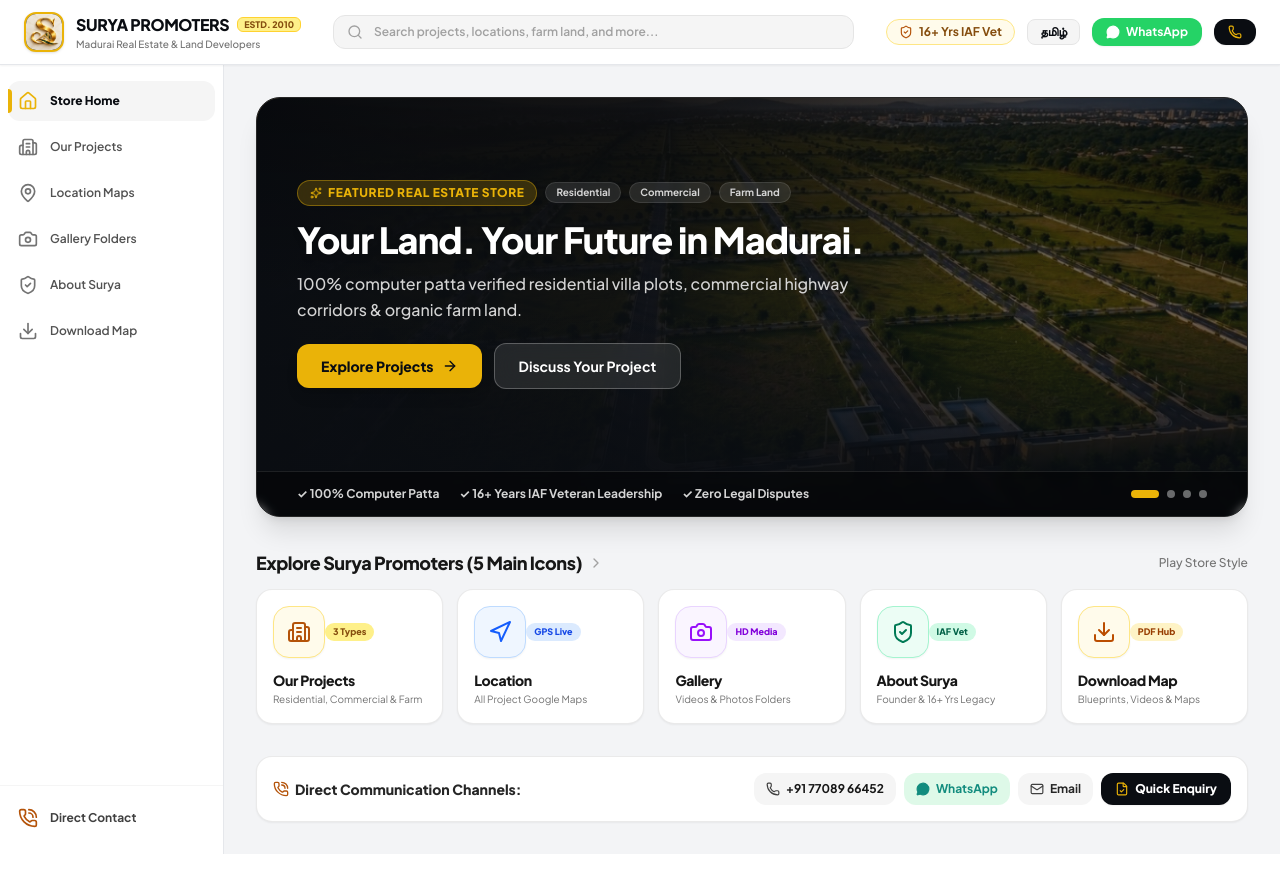
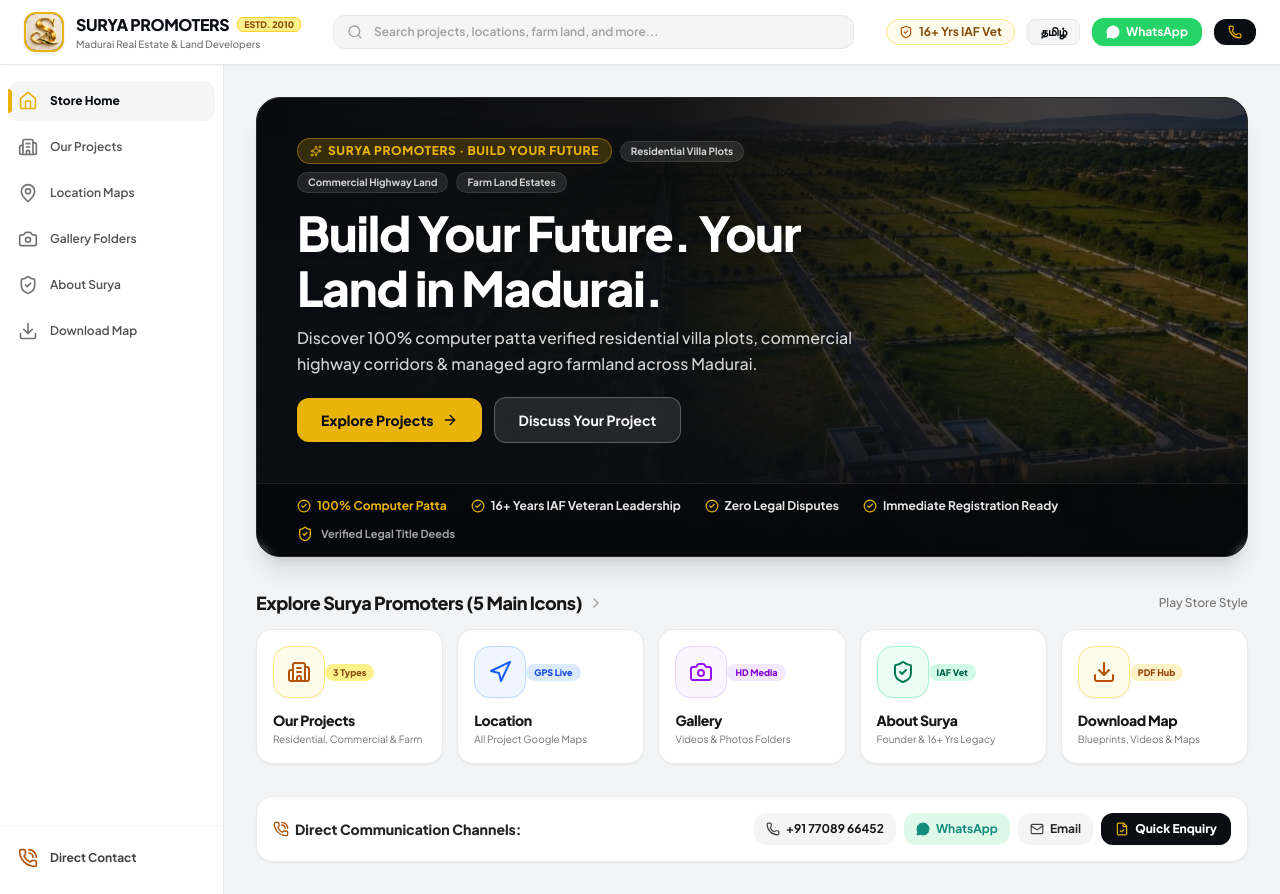
Before and after one commit to Suman-1108/surya_promoter, a Next.js app: page / in a window 1280 px wide. Before the commit the page ends 854 px from the top, so only its background shows below. Built offline with nearby package versions, Linux system fonts and the light colour scheme.

Commit message:
feat(hero): remove orange garden carousel and show permanent Surya Build Your Future plots showcase

```diff
--- a/src/app/page.tsx
+++ b/src/app/page.tsx
@@ -599,95 +599,6 @@ const DOWNLOAD_ITEMS = [
   },
 ];
 
-// -----------------------------------------------------------------------------
-// HERO SHOWCASE CAROUSEL SLIDES (Microsoft Store Carousel Style)
-// -----------------------------------------------------------------------------
-interface HeroSlide {
-  id: string;
-  badge: { en: string; ta: string };
-  badgeColor: string;
-  title: { en: string; ta: string };
-  subtitle: { en: string; ta: string };
-  pills: string[];
-  trustBadges: string[];
-  image: string;
-  primaryLabel: { en: string; ta: string };
-  primaryAction: string;
-  secondaryLabel: { en: string; ta: string };
-  secondaryAction: string;
-}
-
-const HERO_SLIDES: HeroSlide[] = [
-  {
-    id: "master",
-    badge: { en: "Featured Real Estate Store", ta: "மதுரை பிரீமியம் நிலங்கள்" },
-    badgeColor: "bg-[#EAB308]/20 border-[#EAB308]/40 text-[#EAB308]",
-    title: { en: "Your Land. Your Future in Madurai.", ta: "உங்கள் நிலம். உங்கள் எதிர்காலம்." },
-    subtitle: {
-      en: "100% computer patta verified residential villa plots, commercial highway corridors & organic farm land.",
-      ta: "100% தெளிவான கணினி பட்டாவுடன் கூடிய குடியிருப்பு, வணிக மற்றும் இயற்கை பண்ணை நிலங்கள்.",
-    },
-    pills: ["Residential", "Commercial", "Farm Land"],
-    trustBadges: ["✓ 100% Computer Patta", "✓ 16+ Years IAF Veteran Leadership", "✓ Zero Legal Disputes"],
-    image: "/images/hero/hero-gated-layout.jpg",
-    primaryLabel: { en: "Explore Projects", ta: "திட்டங்களை காண்க" },
-    primaryAction: "projects-residential",
-    secondaryLabel: { en: "Discuss Your Project", ta: "நேரடி ஆலோசனை" },
-    secondaryAction: "enquiry",
-  },
-  {
-    id: "vaigai-elite",
-    badge: { en: "High-Exposure Commercial Land", ta: "NH-44 வணிக பெருவழி வளாகம்" },
-    badgeColor: "bg-blue-500/20 border-blue-400/40 text-blue-400",
-    title: { en: "Vaigai Elite Garden – Commercial Hub", ta: "வைகை எலைட் கார்டன் – வணிக வளாகம்" },
-    subtitle: {
-      en: "Prime multi-axle vehicle frontage along NH-44 & Madurai Outer Ring Road for logistics, hospitals & showrooms.",
-      ta: "NH-44 மற்றும் மதுரை ரிங் ரோட்டில் மருத்துவமனைகள், வணிக நிறுவனங்கள் மற்றும் குடோன்களுக்கான பிரீமியம் நிலங்கள்.",
-    },
-    pills: ["Madurai Outer Ring Road", "Multi-Axle Frontage", "Immediate Registration"],
-    trustBadges: ["✓ Direct Highway Frontage", "✓ High Growth Zone", "✓ 100% Verified Records"],
-    image: "/images/generated/vaigai-elite-garden.jpg",
-    primaryLabel: { en: "View Commercial Land", ta: "வணிக நிலங்களை காண்க" },
-    primaryAction: "projects-commercial",
-    secondaryLabel: { en: "WhatsApp Enquiry", ta: "வாட்ஸ்அப்பில் விசாரிக்க" },
-    secondaryAction: "whatsapp-vaigai",
-  },
-  {
-    id: "orange-garden",
-    badge: { en: "Gated Orchard & Farm Estate", ta: "வேலி அமைக்கப்பட்ட பழத்தோட்ட பண்ணை" },
-    badgeColor: "bg-amber-500/20 border-amber-400/40 text-amber-400",
-    title: { en: "Orange Garden – Farm Land Estate", ta: "ஆரஞ்சு கார்டன் – பழத்தோட்ட பண்ணை நிலங்கள்" },
-    subtitle: {
-      en: "Ongoing project in Thiruppuvanam - Narikudi Road with 100% documented clear titles & full cadastral blueprints.",
-      ta: "திருப்புவனம் - நரிக்குடி சாலையில் 100% தெளிவான பட்டா ஆவணங்கள் மற்றும் முழு புளுபிரிண்ட் வரைபடத்துடன்.",
-    },
-    pills: ["Plots 1 to 10", "Cadastral Blueprint Ready", "Sweet Water Table"],
-    trustBadges: ["✓ Plots 1 to 10 Demarcated", "✓ 100% Documented Titles", "✓ Abundant Ground Water"],
-    image: "/images/generated/orange-garden.jpg",
-    primaryLabel: { en: "View Farm Estate", ta: "பண்ணை நிலத்தை காண்க" },
-    primaryAction: "projects-farm",
-    secondaryLabel: { en: "View Blueprint", ta: "வரைபடம் காண்க" },
-    secondaryAction: "blueprint-orange",
-  },
-  {
-    id: "residential-plots",
-    badge: { en: "Well-Planned Residential Layouts", ta: "நவீன குடியிருப்பு திட்டங்கள்" },
-    badgeColor: "bg-emerald-500/20 border-emerald-400/40 text-emerald-400",
-    title: { en: "Ready-to-Build Villa Plots & Flats", ta: "கட்டத் தயாரான வில்லா பிளாட்கள் & அடுக்குமாடிகள்" },
-    subtitle: {
-      en: "Wide blacktop bitumen roads, curbed walkways, sweet potable water table, and immediate individual registration.",
-      ta: "அகலமான தார்ச் சாலைகள், தெருவிளக்குகள் மற்றும் தெளிவான பட்டா ஆவணங்களுடன் கூடிய குடியிருப்பு மனைகள்.",
-    },
-    pills: ["DTCP & RERA Approved", "30ft & 40ft Bitumen Roads", "Clear Computer Patta"],
-    trustBadges: ["✓ Prime Living Belts", "✓ 15 Mins to Airport", "✓ Immediate Construction Ready"],
-    image: "/images/generated/residential-plot.jpg",
-    primaryLabel: { en: "Explore Residential", ta: "குடியிருப்பு திட்டங்கள்" },
-    primaryAction: "projects-residential",
-    secondaryLabel: { en: "Direct Advisory", ta: "நேரடி ஆலோசனை" },
-    secondaryAction: "enquiry",
-  },
-];
-
 export default function HomePage() {
   const { language, toggleLanguage } = useLanguage();
 
@@ -700,10 +611,6 @@ export default function HomePage() {
 
   // Search input query
   const [searchQuery, setSearchQuery] = useState("");
-
-  // Hero Carousel State
-  const [currentSlide, setCurrentSlide] = useState(0);
-  const [isAutoPlayPaused, setIsAutoPlayPaused] = useState(false);
 
   // Modals & Popups
   const [selectedProject, setSelectedProject] = useState<AppProject | null>(null);
@@ -711,39 +618,6 @@ export default function HomePage() {
   const [selectedVideo, setSelectedVideo] = useState<{ title: string; duration: string } | null>(null);
   const [isEnquiryModalOpen, setIsEnquiryModalOpen] = useState(false);
   const [toastMessage, setToastMessage] = useState<string | null>(null);
-
-  // Auto-play timer for hero carousel
-  useEffect(() => {
-    if (isAutoPlayPaused) return;
-    const timer = setInterval(() => {
-      setCurrentSlide((prev) => (prev + 1) % HERO_SLIDES.length);
-    }, 6000);
-    return () => clearInterval(timer);
-  }, [isAutoPlayPaused]);
-
-  // Dispatcher for Hero Carousel Actions
-  const handleHeroAction = (action: string) => {
-    if (action === "projects-residential") {
-      setActiveTab("projects");
-      setActiveCategory("residential");
-    } else if (action === "projects-commercial") {
-      setActiveTab("projects");
-      setActiveCategory("commercial");
-    } else if (action === "projects-farm") {
-      setActiveTab("projects");
-      setActiveCategory("farm");
-    } else if (action === "enquiry") {
-      setIsEnquiryModalOpen(true);
-    } else if (action === "whatsapp-vaigai") {
-      window.open(
-        "https://wa.me/917708966452?text=Hello%20Surya%20Promoters,%20I%20am%20interested%20in%20Vaigai%20Elite%20Garden.",
-        "_blank"
-      );
-    } else if (action === "blueprint-orange") {
-      const og = ALL_PROJECTS.find((p) => p.id === "orange-garden");
-      if (og) setSelectedProject(og);
-    }
-  };
 
   // Filter projects inside active category
   const activeCategoryProjects = activeCategory
@@ -1006,135 +880,107 @@ export default function HomePage() {
         <main className="flex-1 overflow-y-auto p-3.5 sm:p-6 lg:p-8 space-y-6 sm:space-y-8 pb-28 md:pb-8">
 
           {/* ------------------------------------------------------------------- */}
-          {/* FEATURE SPOTLIGHT HERO (Microsoft Store Top Banner Grid)            */}
+          {/* SURYA PROMOTERS HERO SHOWCASE: BUILD YOUR FUTURE PLOTS               */}
           {/* ------------------------------------------------------------------- */}
-          {/* ------------------------------------------------------------------- */}
-          {/* FULL-WIDTH APP STORE HERO SHOWCASE CARD (Microsoft Store Carousel Style) */}
-          {/* ------------------------------------------------------------------- */}
-          <section
-            onMouseEnter={() => setIsAutoPlayPaused(true)}
-            onMouseLeave={() => setIsAutoPlayPaused(false)}
-            className="relative w-full rounded-3xl overflow-hidden bg-[#0A0D12] text-white shadow-xl border border-neutral-800 min-h-[340px] sm:min-h-[390px] lg:min-h-[420px] flex flex-col justify-between group select-none"
-          >
-            {/* Background Image Carousel Slide */}
-            <AnimatePresence mode="wait">
-              <motion.div
-                key={currentSlide}
-                initial={{ opacity: 0, scale: 1.04 }}
-                animate={{ opacity: 1, scale: 1 }}
-                exit={{ opacity: 0 }}
-                transition={{ duration: 0.5, ease: "easeOut" }}
-                className="absolute inset-0 z-0"
-              >
-                <Image
-                  src={HERO_SLIDES[currentSlide].image}
-                  alt={HERO_SLIDES[currentSlide].title.en}
-                  fill
-                  priority
-                  sizes="(max-width: 1760px) 100vw, 1760px"
-                  className="object-cover opacity-45 brightness-95 contrast-105"
-                />
-                {/* Cinematic Overlays */}
-                <div className="absolute inset-0 bg-gradient-to-r from-[#0A0D12] via-[#0A0D12]/80 to-transparent sm:w-4/5" />
-                <div className="absolute inset-0 bg-gradient-to-t from-[#0A0D12] via-transparent to-black/30" />
-              </motion.div>
-            </AnimatePresence>
-
-            {/* Slide Content */}
+          <section className="relative w-full rounded-3xl overflow-hidden bg-[#0A0D12] text-white shadow-xl border border-neutral-800 min-h-[340px] sm:min-h-[390px] lg:min-h-[420px] flex flex-col justify-between select-none">
+
+            {/* Cinematic Aerial Plotted Real Estate Development Background */}
+            <div className="absolute inset-0 z-0">
+              <Image
+                src="/images/hero/hero-gated-layout.jpg"
+                alt="Surya Promoters Madurai Master Plotted Development"
+                fill
+                priority
+                sizes="(max-width: 1760px) 100vw, 1760px"
+                className="object-cover opacity-45 brightness-95 contrast-105"
+              />
+              {/* Dual Directional Dark Overlays for maximum text contrast */}
+              <div className="absolute inset-0 bg-gradient-to-r from-[#0A0D12] via-[#0A0D12]/85 to-transparent sm:w-4/5" />
+              <div className="absolute inset-0 bg-gradient-to-t from-[#0A0D12] via-transparent to-black/30" />
+            </div>
+
+            {/* Hero Main Content */}
             <div className="relative z-10 p-5 sm:p-8 lg:p-10 max-w-2xl flex-1 flex flex-col justify-center">
 
-              {/* Badge & Category Pills */}
+              {/* Brand & Category Pills */}
               <div className="flex flex-wrap items-center gap-2 mb-3">
-                <div
-                  className={`inline-flex items-center gap-1.5 px-3 py-1 rounded-full border text-[10px] sm:text-xs font-black uppercase tracking-wider backdrop-blur-md ${HERO_SLIDES[currentSlide].badgeColor}`}
-                >
+                <div className="inline-flex items-center gap-1.5 px-3 py-1 rounded-full border text-[10px] sm:text-xs font-black uppercase tracking-wider backdrop-blur-md bg-[#EAB308]/20 border-[#EAB308]/40 text-[#EAB308]">
                   <Sparkles className="h-3 w-3" />
-                  <span>{HERO_SLIDES[currentSlide].badge[language]}</span>
-                </div>
-                {HERO_SLIDES[currentSlide].pills.map((pill, i) => (
-                  <span
-                    key={i}
-                    className="hidden sm:inline-block px-2.5 py-0.5 rounded-full text-[10px] font-bold bg-white/10 text-neutral-300 backdrop-blur-xs border border-white/10"
-                  >
-                    {pill}
-                  </span>
-                ))}
-              </div>
-
-              {/* Headline */}
-              <h1 className="text-xl sm:text-3xl lg:text-4xl font-black tracking-tight leading-[1.2] mb-2.5 drop-shadow-md">
-                {HERO_SLIDES[currentSlide].title[language]}
+                  <span>{language === "ta" ? "சூர்யா புரமோட்டர்ஸ் · உங்கள் எதிர்காலம்" : "Surya Promoters · Build Your Future"}</span>
+                </div>
+                <span className="hidden sm:inline-block px-2.5 py-0.5 rounded-full text-[10px] font-bold bg-white/10 text-neutral-300 backdrop-blur-xs border border-white/10">
+                  {language === "ta" ? "குடியிருப்பு மனைகள்" : "Residential Villa Plots"}
+                </span>
+                <span className="hidden sm:inline-block px-2.5 py-0.5 rounded-full text-[10px] font-bold bg-white/10 text-neutral-300 backdrop-blur-xs border border-white/10">
+                  {language === "ta" ? "வணிக நிலங்கள்" : "Commercial Highway Land"}
+                </span>
+                <span className="hidden sm:inline-block px-2.5 py-0.5 rounded-full text-[10px] font-bold bg-white/10 text-neutral-300 backdrop-blur-xs border border-white/10">
+                  {language === "ta" ? "பண்ணை நிலங்கள்" : "Farm Land Estates"}
+                </span>
+              </div>
+
+              {/* Main Headline */}
+              <h1 className="text-2xl sm:text-4xl lg:text-5xl font-black tracking-tight leading-[1.15] mb-2.5 drop-shadow-md">
+                {language === "ta"
+                  ? "உங்கள் எதிர்காலத்தை உருவாக்குங்கள். உங்கள் நிலம் மதுரையில்."
+                  : "Build Your Future. Your Land in Madurai."}
               </h1>
 
               {/* Subtitle */}
-              <p className="text-xs sm:text-sm lg:text-base text-neutral-300 font-medium leading-relaxed max-w-xl mb-5 line-clamp-2 sm:line-clamp-none">
-                {HERO_SLIDES[currentSlide].subtitle[language]}
+              <p className="text-xs sm:text-sm lg:text-base text-neutral-300 font-medium leading-relaxed max-w-xl mb-5">
+                {language === "ta"
+                  ? "100% கணினி பட்டாவுடன் கூடிய பிரீமியம் குடியிருப்பு மனைப் பிரிவுகள், வணிக பெருவழி நிலங்கள் மற்றும் இயற்கை பண்ணை நிலங்கள்."
+                  : "Discover 100% computer patta verified residential villa plots, commercial highway corridors & managed agro farmland across Madurai."}
               </p>
 
-              {/* CTA Action Buttons */}
+              {/* Action Buttons */}
               <div className="flex flex-wrap items-center gap-2.5 sm:gap-3">
                 <button
-                  onClick={() => handleHeroAction(HERO_SLIDES[currentSlide].primaryAction)}
+                  onClick={() => {
+                    setActiveTab("projects");
+                    if (!activeCategory) setActiveCategory("residential");
+                  }}
                   className="px-5 sm:px-6 py-2.5 sm:py-3 rounded-xl bg-[#EAB308] hover:bg-[#CA8A04] text-[#0A0D12] font-black text-xs sm:text-sm transition-all shadow-lg hover:shadow-[#EAB308]/20 cursor-pointer flex items-center gap-2"
                 >
-                  <span>{HERO_SLIDES[currentSlide].primaryLabel[language]}</span>
+                  <span>{language === "ta" ? "திட்டங்களை காண்க" : "Explore Projects"}</span>
                   <ArrowRight className="h-4 w-4" />
                 </button>
 
                 <button
-                  onClick={() => handleHeroAction(HERO_SLIDES[currentSlide].secondaryAction)}
+                  onClick={() => setIsEnquiryModalOpen(true)}
                   className="px-5 sm:px-6 py-2.5 sm:py-3 rounded-xl bg-white/10 hover:bg-white/20 text-white font-bold text-xs sm:text-sm transition-all border border-white/25 backdrop-blur-md cursor-pointer"
                 >
-                  {HERO_SLIDES[currentSlide].secondaryLabel[language]}
+                  {language === "ta" ? "நேரடி ஆலோசனை" : "Discuss Your Project"}
                 </button>
               </div>
             </div>
 
-            {/* Bottom Row: Trust Checkmarks & Navigation Dots */}
-            <div className="relative z-10 px-5 sm:px-8 lg:px-10 py-3.5 border-t border-white/10 bg-black/40 backdrop-blur-xs flex flex-col sm:flex-row items-center justify-between gap-3">
-
-              {/* Trust Badges */}
-              <div className="flex flex-wrap items-center gap-3 sm:gap-5 text-[10px] sm:text-xs font-bold text-neutral-300">
-                {HERO_SLIDES[currentSlide].trustBadges.map((badge, i) => (
-                  <span key={i} className="flex items-center gap-1">
-                    {badge}
-                  </span>
-                ))}
-              </div>
-
-              {/* Carousel Pagination Dots */}
-              <div className="flex items-center gap-1.5 sm:gap-2">
-                {HERO_SLIDES.map((slide, idx) => (
-                  <button
-                    key={slide.id}
-                    onClick={() => setCurrentSlide(idx)}
-                    className={`transition-all duration-300 rounded-full cursor-pointer ${
-                      currentSlide === idx
-                        ? "w-7 h-2 bg-[#EAB308]"
-                        : "w-2 h-2 bg-white/40 hover:bg-white/70"
-                    }`}
-                    aria-label={`Show slide ${idx + 1}`}
-                  />
-                ))}
+            {/* Bottom Row: Trust Checkmarks */}
+            <div className="relative z-10 px-5 sm:px-8 lg:px-10 py-3.5 border-t border-white/10 bg-black/40 backdrop-blur-xs flex flex-wrap items-center justify-between gap-3 text-[10px] sm:text-xs font-bold text-neutral-300">
+              <div className="flex flex-wrap items-center gap-3 sm:gap-6">
+                <span className="flex items-center gap-1.5 text-[#EAB308]">
+                  <CheckCircle2 className="h-3.5 w-3.5 text-[#EAB308]" />
+                  <span>100% Computer Patta</span>
+                </span>
+                <span className="flex items-center gap-1.5 text-neutral-200">
+                  <CheckCircle2 className="h-3.5 w-3.5 text-[#EAB308]" />
+                  <span>16+ Years IAF Veteran Leadership</span>
+                </span>
+                <span className="flex items-center gap-1.5 text-neutral-200">
+                  <CheckCircle2 className="h-3.5 w-3.5 text-[#EAB308]" />
+                  <span>Zero Legal Disputes</span>
+                </span>
+                <span className="flex items-center gap-1.5 text-neutral-200">
+                  <CheckCircle2 className="h-3.5 w-3.5 text-[#EAB308]" />
+                  <span>Immediate Registration Ready</span>
+                </span>
+              </div>
+              <div className="hidden lg:flex items-center gap-2 text-neutral-400 text-[11px]">
+                <ShieldCheck className="h-4 w-4 text-[#EAB308]" />
+                <span>Verified Legal Title Deeds</span>
               </div>
             </div>
 
-            {/* Carousel Arrow Controls (Left & Right) */}
-            <button
-              onClick={() => setCurrentSlide((prev) => (prev === 0 ? HERO_SLIDES.length - 1 : prev - 1))}
-              aria-label="Previous slide"
-              className="absolute left-3 sm:left-4 top-1/2 -translate-y-1/2 z-20 h-9 w-9 sm:h-11 sm:w-11 rounded-full bg-black/40 hover:bg-black/75 text-white backdrop-blur-md flex items-center justify-center border border-white/15 opacity-80 sm:opacity-0 group-hover:opacity-100 transition-all hover:scale-110 cursor-pointer"
-            >
-              <ChevronLeft className="h-5 w-5 sm:h-6 sm:w-6" />
-            </button>
-
-            <button
-              onClick={() => setCurrentSlide((prev) => (prev === HERO_SLIDES.length - 1 ? 0 : prev + 1))}
-              aria-label="Next slide"
-              className="absolute right-3 sm:right-4 top-1/2 -translate-y-1/2 z-20 h-9 w-9 sm:h-11 sm:w-11 rounded-full bg-black/40 hover:bg-black/75 text-white backdrop-blur-md flex items-center justify-center border border-white/15 opacity-80 sm:opacity-0 group-hover:opacity-100 transition-all hover:scale-110 cursor-pointer"
-            >
-              <ChevronRight className="h-5 w-5 sm:h-6 sm:w-6" />
-            </button>
           </section>
 
           {/* ------------------------------------------------------------------- */}
```
